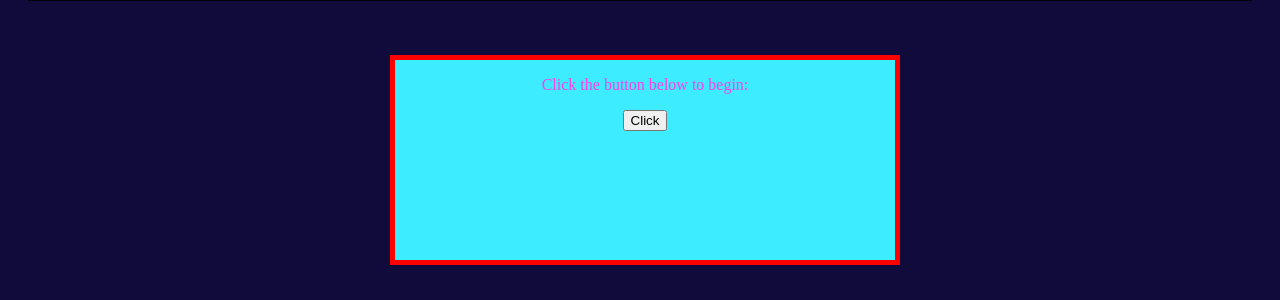
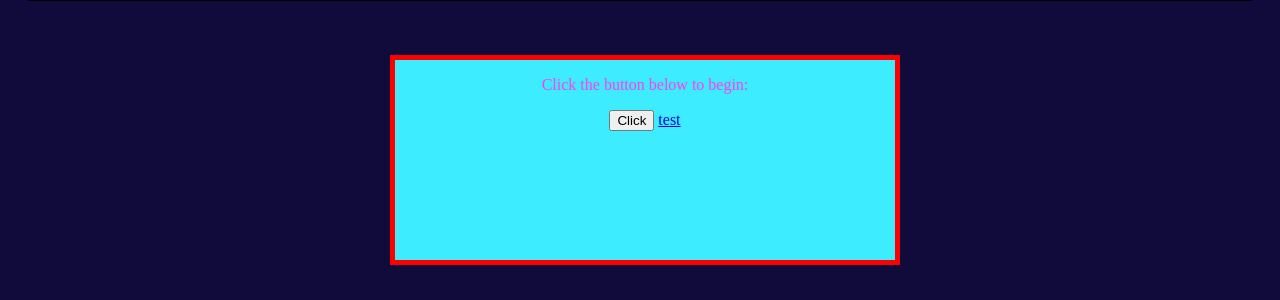
Before and after one commit to DanielKiernan/OldnOutdated, a Jekyll site: the page index.html, which Jekyll copies as it is, in a window 1280 px wide. Shown: the part 205-505 px from the top of the page. Built offline with Jekyll 4.4.1, drawn with Linux system fonts in a browser that asks for light colours.

Commit message:
Testing something

```diff
--- a/index.html
+++ b/index.html
@@ -29,6 +29,7 @@
 		<div class = "Paragraph">
 			<p id = "paragraph">Click the button below to begin:</p>
 			<button type="button" onclick="lame()">Click</button>
+			<a href="https://github.com/DanielKiernan/DanielKiernan.github.io/test.html">test</a>
 		</div>
 
 		<div class = "Socio">
```
